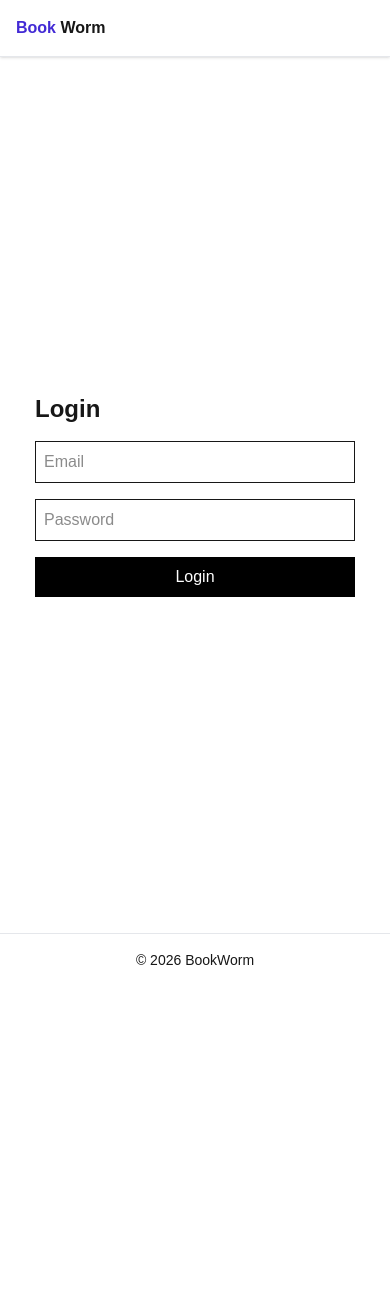
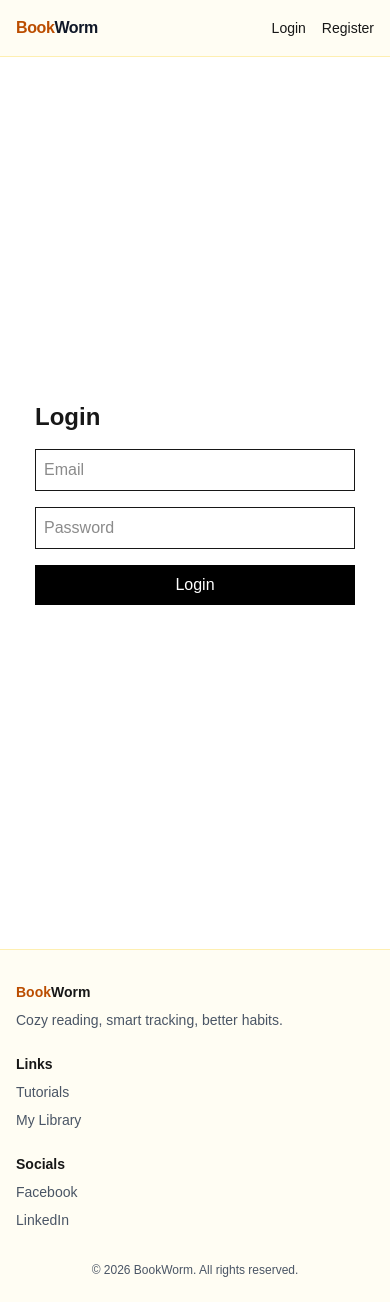
Before and after one commit to SMDpHeroB12/BookWorm-client, a Next.js app: page /login in a window 390 px wide. Before the commit the page ends 986 px from the top, so only its background shows below. Built offline with nearby package versions, Linux system fonts and the light colour scheme; no server answers.

Commit message:
Added responsive navbar with profile dropdown and footer layout

```diff
--- a/src/app/books/[id]/page.jsx
+++ b/src/app/books/[id]/page.jsx
@@ -89,7 +89,7 @@ export default function BookDetails() {
           </select>
 
           <textarea
-            className="w-full border p-2 min-h-[100px]"
+            className="w-full border p-2 min-h-25"
             placeholder="Your review..."
             value={comment}
             onChange={(e) => setComment(e.target.value)}
--- a/src/app/layout.jsx
+++ b/src/app/layout.jsx
@@ -1,6 +1,8 @@
 import { Geist, Geist_Mono } from "next/font/google";
 import "./globals.css";
 import { AuthProvider } from "@/context/AuthContext";
+import Navbar from "@/components/Navbar";
+import Footer from "@/components/Footer";
 
 const geistSans = Geist({
   variable: "--font-geist-sans",
@@ -23,17 +25,14 @@ export default function RootLayout({ children }) {
       <body className="min-h-screen flex flex-col bg-gray-50 text-gray-900">
         <AuthProvider>
           {/* Header */}
-          <header className="border-b border-gray-200 shadow-sm p-4 font-semibold">
-            <span className="text-primary">Book</span> Worm
-          </header>
 
+          <Navbar />
           {/* Main */}
-          <main className="flex-1 p-4">{children}</main>
-
+          <main className="flex-1 px-4 py-6 sm:px-6 lg:px-8">
+            <div className="mx-auto w-full max-w-6xl">{children}</div>
+          </main>
           {/* Footer */}
-          <footer className="border-t border-gray-200 p-4 text-sm text-center">
-            © {new Date().getFullYear()} BookWorm
-          </footer>
+          <Footer />
         </AuthProvider>
       </body>
     </html>
--- a/src/app/my-library/MyLibraryClient.jsx
+++ b/src/app/my-library/MyLibraryClient.jsx
@@ -5,6 +5,7 @@ import { useEffect, useState } from "react";
 import Link from "next/link";
 import Image from "next/image";
 import { API_BASE_URL } from "@/lib/api";
+import Card from "@/components/ui/Card";
 
 export default function MyLibraryClient() {
   const [books, setBooks] = useState([]);
@@ -20,20 +21,22 @@ export default function MyLibraryClient() {
       <div className="space-y-4">
         <h1 className="text-2xl font-bold">My Library</h1>
 
-        <div className="grid grid-cols-2 gap-4">
+        <div className="grid grid-cols-1 sm:grid-cols-2 lg:grid-cols-4 gap-4">
           {books.map((book) => (
             <Link key={book._id} href={`/books/${book._id}`}>
-              <div className="border p-2 max-w-80 rounded">
+              <Card>
+                <div className=" p-2 max-w-80">
                   <Image
                     src={book.coverImage}
                     alt={book.title}
                     width={300}
                     height={450}
-                  className="w-full h-auto"
+                    className="w-full h-[450px] object-contain rounded-md"
                   />
                   <h2 className="font-semibold mt-2">{book.title}</h2>
                   <p className="text-sm text-gray-600">{book.author}</p>
                 </div>
+              </Card>
             </Link>
           ))}
         </div>
--- /dev/null
+++ b/src/components/Footer.jsx
@@ -0,0 +1,48 @@
+import Link from "next/link";
+
+export default function Footer() {
+  return (
+    <footer className="border-t border-amber-200/60 bg-amber-50/60">
+      <div className="mx-auto max-w-6xl px-4 sm:px-6 lg:px-8 py-8 grid gap-6 md:grid-cols-3 text-sm">
+        <div>
+          <p className="font-semibold">
+            <span className="text-amber-700">Book</span>Worm
+          </p>
+          <p className="text-gray-600 mt-2">
+            Cozy reading, smart tracking, better habits.
+          </p>
+        </div>
+
+        <div className="space-y-2">
+          <p className="font-semibold">Links</p>
+          <Link
+            className="block text-gray-600 hover:text-amber-800"
+            href="/tutorials"
+          >
+            Tutorials
+          </Link>
+          <Link
+            className="block text-gray-600 hover:text-amber-800"
+            href="/my-library"
+          >
+            My Library
+          </Link>
+        </div>
+
+        <div className="space-y-2">
+          <p className="font-semibold">Socials</p>
+          <a className="block text-gray-600 hover:text-amber-800" href="#">
+            Facebook
+          </a>
+          <a className="block text-gray-600 hover:text-amber-800" href="#">
+            LinkedIn
+          </a>
+        </div>
+      </div>
+
+      <div className="text-center text-xs text-gray-600 pb-6">
+        © {new Date().getFullYear()} BookWorm. All rights reserved.
+      </div>
+    </footer>
+  );
+}
--- /dev/null
+++ b/src/components/Navbar.jsx
@@ -0,0 +1,112 @@
+"use client";
+
+import Link from "next/link";
+import { useState } from "react";
+import { useAuth } from "@/context/AuthContext";
+import { useRouter } from "next/navigation";
+
+export default function Navbar() {
+  const { user, logout } = useAuth();
+  const router = useRouter();
+  const [open, setOpen] = useState(false);
+
+  const handleLogout = () => {
+    logout();
+    router.push("/login");
+  };
+
+  return (
+    <header className="border-b border-amber-200/60 bg-amber-50/60 backdrop-blur">
+      <div className="mx-auto max-w-6xl px-4 sm:px-6 lg:px-8 py-4 flex items-center justify-between">
+        {/* Logo */}
+        <Link href="/" className="font-semibold tracking-tight">
+          <span className="text-amber-700">Book</span>
+          <span className="text-gray-900">Worm</span>
+        </Link>
+
+        {/* Links */}
+        {user && user.role === "user" && (
+          <nav className="hidden md:flex items-center gap-6 text-sm">
+            <Link href="/" className="hover:text-amber-800">
+              Dashboard
+            </Link>
+            <Link href="/browse" className="hover:text-amber-800">
+              Browse Books
+            </Link>
+            <Link href="/my-library" className="hover:text-amber-800">
+              My Library
+            </Link>
+            <Link href="/tutorials" className="hover:text-amber-800">
+              Tutorials
+            </Link>
+          </nav>
+        )}
+
+        {user && user.role === "admin" && (
+          <nav className="hidden md:flex items-center gap-6 text-sm">
+            <Link href="/admin/dashboard" className="hover:text-amber-800">
+              Dashboard
+            </Link>
+            <Link href="/admin/books" className="hover:text-amber-800">
+              Books
+            </Link>
+            <Link href="/admin/genres" className="hover:text-amber-800">
+              Genres
+            </Link>
+            <Link href="/admin/reviews" className="hover:text-amber-800">
+              Reviews
+            </Link>
+            <Link href="/admin/tutorials" className="hover:text-amber-800">
+              Tutorials
+            </Link>
+            <Link href="/admin/users" className="hover:text-amber-800">
+              Users
+            </Link>
+          </nav>
+        )}
+
+        {/* Profile */}
+        {user ? (
+          <div className="relative">
+            <button
+              onClick={() => setOpen(!open)}
+              className="w-10 h-10 rounded-full border border-amber-200 overflow-hidden bg-white flex items-center justify-center text-sm font-semibold"
+              title="Profile"
+            >
+              {/* If no image: show first letter */}
+              {user?.name?.slice(0, 1)?.toUpperCase() || "U"}
+            </button>
+
+            {open && (
+              <div className="absolute right-0 mt-2 w-44 rounded-xl border bg-white shadow-md p-2 text-sm">
+                <Link
+                  href="/profile"
+                  className="block px-3 py-2 rounded-lg hover:bg-amber-50"
+                  onClick={() => setOpen(false)}
+                >
+                  My Profile
+                </Link>
+
+                <button
+                  onClick={handleLogout}
+                  className="w-full text-left px-3 py-2 rounded-lg hover:bg-amber-50"
+                >
+                  Log out
+                </button>
+              </div>
+            )}
+          </div>
+        ) : (
+          <nav className="flex items-center gap-4 text-sm">
+            <Link href="/login" className="hover:text-amber-800">
+              Login
+            </Link>
+            <Link href="/register" className="hover:text-amber-800">
+              Register
+            </Link>
+          </nav>
+        )}
+      </div>
+    </header>
+  );
+}
--- /dev/null
+++ b/src/components/ui/Button.jsx
@@ -0,0 +1,12 @@
+export default function Button({ className = "", ...props }) {
+  return (
+    <button
+      className={
+        "inline-flex items-center justify-center rounded-xl px-4 py-2 text-sm " +
+        "bg-amber-700 text-white hover:bg-amber-800 active:scale-[0.99] transition " +
+        className
+      }
+      {...props}
+    />
+  );
+}
--- /dev/null
+++ b/src/components/ui/Card.jsx
@@ -0,0 +1,13 @@
+export default function Card({ className = "", children }) {
+  return (
+    <div
+      className={
+        "rounded-sm border border-amber-200/70 bg-white/80 shadow-sm " +
+        "hover:shadow-md transition-shadow " +
+        className
+      }
+    >
+      {children}
+    </div>
+  );
+}
--- /dev/null
+++ b/src/components/ui/Input.jsx
@@ -0,0 +1,12 @@
+export default function Input({ className = "", ...props }) {
+  return (
+    <input
+      className={
+        "w-full rounded-xl border border-amber-200 bg-white/90 px-3 py-2 text-sm " +
+        "focus:outline-none focus:ring-2 focus:ring-amber-300 " +
+        className
+      }
+      {...props}
+    />
+  );
+}
```
Lines whose indentation alone changed are shown as unchanged.
